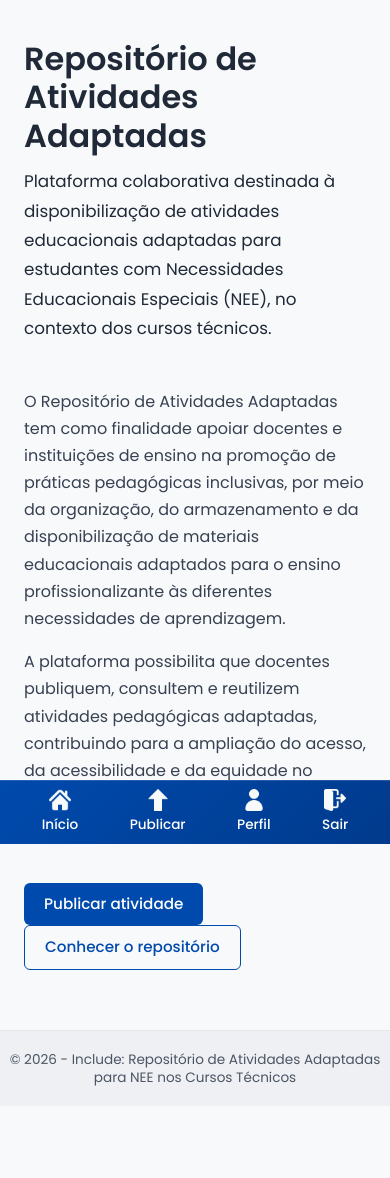
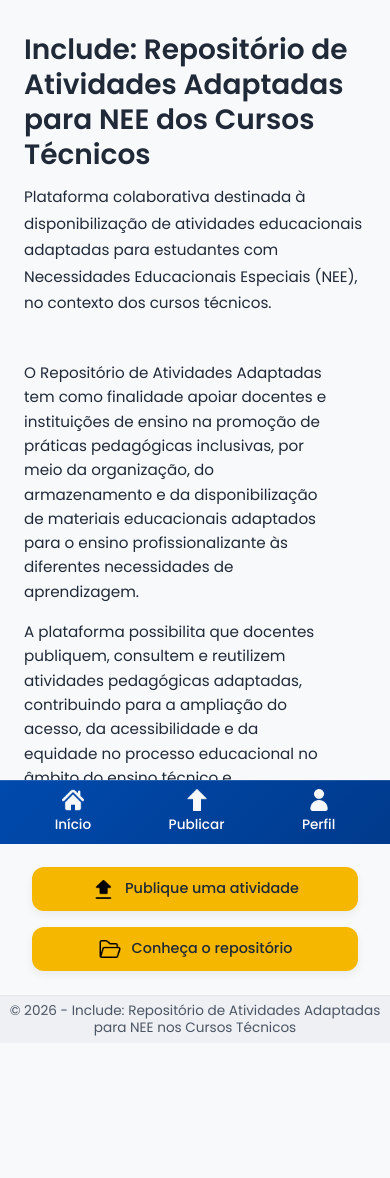
Before and after one commit to rafaella-dias/Include, a Flask app: page / in a window 390 px wide. After the commit the page ends 1036 px from the top, so only its background shows below. Run offline with Flask 3, Linux system fonts and the light colour scheme; a user stored in the database is signed in.

Commit message:
Adicionando ajustes finais às rotas inicio e perfil, ajustando os avisos

```diff
--- a/main.py
+++ b/main.py
@@ -275,6 +275,7 @@ def editar_perfil():
 
         db.session. commit()
 
+        flash('Dados editados com sucesso', 'success')
         return redirect(url_for('perfil'))
 
 
--- a/static/css/base.css
+++ b/static/css/base.css
@@ -119,6 +119,35 @@ body {
 
 .nav-links a:hover {
   background-color: rgba(255, 255, 255, 0.15);
+}
+
+/* ===============================
+   CONTAINER ALERTAS
+================================ */
+.alert-container {
+  display: flex;
+  flex-direction: column;
+  align-items: center;
+  gap: 10px;
+  width: 100%;
+  margin: 1rem 0;
+}
+
+.alert-container .alert {
+  width: auto;
+  max-width: 500px;
+  text-align: center;
+  box-shadow: 0 2px 6px rgba(0,0,0,0.1);
+  transition: opacity 0.5s ease;
+}
+
+.alert-container .alert.auto-dismiss {
+  animation: fadeOut 6s forwards;
+}
+
+@keyframes fadeOut {
+  0%, 80% { opacity: 1; }
+  100% { opacity: 0; }
 }
 
 /* ===============================
--- a/static/css/botoes.css
+++ b/static/css/botoes.css
@@ -83,9 +83,58 @@
 }
 
 .btn-icon-danger:hover {
-  background: #e2e8f0;
+  background: #d9dadc;
   background-color: rgba(220, 38, 38, 0.1);
 }
+
+/* -------- ACOES -------- */
+.btn-action {
+  display: inline-flex;
+  align-items: center;
+  gap: 10px;
+
+  margin: 8px;
+  padding: 12px 18px;
+  border-radius: 10px;
+
+  background-color: var(--amarelo-destaque);
+
+  text-decoration: none;
+  font-size: 0.9rem;
+  font-weight: 500;
+  color: var(--texto-principal);
+
+  box-shadow: 0 4px 10px rgba(0, 0, 0, 0.06);
+
+  transition: transform 0.15s ease,
+              box-shadow 0.15s ease,
+              background-color 0.2s ease;
+}
+
+.btn-action img {
+  width: 22px;
+  height: 22px;
+  flex-shrink: 0;
+}
+
+.btn-action:hover {
+  background-color: var(--amarelo-hover);
+}
+
+@media (max-width: 600px) {
+  .btn-action {
+    justify-content: center;
+    padding: 10px;
+    border-radius: 12px;
+  }
+
+  .btn-action img {
+    width: 24px;
+    height: 24px;
+  }
+}
+
+
 
 /* -------- PUBLICAR -------- */
 .publish-wrapper {
--- /dev/null
+++ b/static/css/inicio.css
@@ -0,0 +1,83 @@
+/* ===============================
+   INICIO
+================================ */
+.inicio-acoes {
+  display: flex;
+  flex-direction: row;
+  justify-content: left;
+  align-items: left;
+  flex-wrap: wrap;
+}
+
+.intro h1 {
+    font-size: 2rem;
+    font-weight: 600;
+    color: var(--texto-principal);
+    margin-bottom: 12px;
+    max-width: 40ch;
+}
+
+.subtitle {
+    font-size: 1.05rem;
+    color: var(--texto-secundario);
+    max-width: 70ch;
+}
+.texto-institucional {
+    max-width: 75ch;
+}
+
+.texto-institucional p {
+    font-size: 1rem;
+    line-height: 1.7;
+    color: var(--texto-principal);
+}
+
+
+@media (max-width: 600px) {
+  .inicio-acoes {
+    flex-direction: column;
+    align-items: stretch;
+  }
+
+  .institucional {
+    margin-top: 28px;
+    margin-bottom: 40px;
+  }
+
+  .intro h1 {
+    font-size: 1.5rem;
+    line-height: 1.25;
+  }
+
+  .subtitle {
+    font-size: 0.95rem;
+    max-width: 100%;
+  }
+
+  .texto-institucional {
+    max-width: 100%;
+  }
+
+  .texto-institucional p {
+    font-size: 0.95rem;
+    line-height: 1.6;
+  }
+}
+
+@media (max-width: 900px) {
+  .inicio-acoes {
+    flex-wrap: wrap;
+  }
+
+  .intro h1 {
+    font-size: 1.75rem;
+  }
+
+  .subtitle {
+    max-width: 90%;
+  }
+
+  .texto-institucional {
+    max-width: 90%;
+  }
+}
--- a/static/css/specific_styles.css
+++ /dev/null
@@ -1,35 +0,0 @@
-/* ===============================
-   INICIO
-================================ */
-.institucional {
-    margin-top: 40px;
-    margin-bottom: 60px;
-}
-.intro h1 {
-    font-size: 2rem;
-    font-weight: 600;
-    color: #1f2937;
-    margin-bottom: 12px;
-}
-
-.subtitle {
-    font-size: 1.05rem;
-    color: #4b5563;
-    max-width: 70ch;
-}
-.texto-institucional {
-    max-width: 75ch;
-}
-
-.texto-institucional p {
-    font-size: 1rem;
-    line-height: 1.7;
-    color: #374151;
-}
-footer {
-    border-top: 1px solid #e5e7eb;
-    padding: 20px 0;
-    text-align: center;
-    font-size: 0.85rem;
-    color: #6b7280;
-}
--- a/templates/base.html
+++ b/templates/base.html
@@ -7,13 +7,16 @@
 
     <link href="https://cdn.jsdelivr.net/npm/bootstrap@5.3.2/dist/css/bootstrap.min.css" rel="stylesheet">
     <link rel="stylesheet" href="{{ url_for('static', filename='css/base.css') }}">
-    <link rel="stylesheet" href="{{ url_for('static', filename='css/specific_styles.css') }}">
     <link rel="stylesheet" href="{{ url_for('static', filename='css/botoes.css') }}">
     <link rel="stylesheet" href="{{ url_for('static', filename='css/forms.css') }}">
     <link rel="stylesheet" href="{{ url_for('static', filename='css/atividades.css') }}">
+    <link rel="stylesheet" href="{{ url_for('static', filename='css/inicio.css') }}">
     <link rel="stylesheet" href="{{ url_for('static', filename='css/home.css') }}">
     <link rel="stylesheet" href="{{ url_for('static', filename='css/perfil.css') }}">
     <link rel="stylesheet" href="{{ url_for('static', filename='css/editar_perfil.css') }}">
+
+    <script src="https://cdn.jsdelivr.net/npm/bootstrap@5.3.2/dist/js/bootstrap.bundle.min.js"></script>
+
 </head>
 </head>
 <body>
@@ -30,17 +33,13 @@
                     <span class="nav-text">Início</span>
                 </a>
                 <a href="{{ url_for('publicar')}}">
-                    <img src="{{ url_for('static', filename='images/icons/icon-publi.png') }}" alt="">
+                    <img src="{{ url_for('static', filename='images/icons/icon-publicar-branco.png') }}" alt="">
                     <span class="nav-text">Publicar</span>
                 </a>
                 {% if current_user.is_authenticated %}
                     <a href="{{ url_for('perfil' ) }}">
                         <img src="{{ url_for('static', filename='images/icons/icon-perfil.png') }}" alt="">
                         <span class="nav-text">Perfil</span>
-                    </a>
-                    <a href="{{ url_for('logout' ) }}">
-                        <img src="{{ url_for('static', filename='images/icons/icon-sair.png') }}" alt="">
-                        <span class="nav-text">Sair</span>
                     </a>
 
                 {% else %}
@@ -57,21 +56,37 @@
 
     </header>
 
-    {% with messages = get_flashed_messages(with_categories=true) %}
-        {% if messages %}
-            {% for category, message in messages %}
-                <div class="alert alert-{{category}}">
-                    {{message}}
+    <section class="alert-container">
+        {% with messages = get_flashed_messages(with_categories=true) %}
+            {% if messages %}
+                {% for category, message in messages %}
+                    <div class="alert alert-{{ category }} auto-dismiss fade show" role="alert">
+                        {{ message }}
+                        <button type="button" class="btn-close btn-close-white btn-sm" data-bs-dismiss="alert" aria-label="Close"></button>
+                    </div>
+                {% endfor %}
+            {% endif %}
+        {% endwith %}
+    </section>
 
-                </div>
-
-            {% endfor %}
-
-        {% endif %}
-
-    {% endwith %}
 
     {% block content %}{% endblock %}
 
 </body>
+
+<script>
+document.addEventListener('DOMContentLoaded', () => {
+    const alerts = document.querySelectorAll('.alert.auto-dismiss');
+    alerts.forEach(alert => {
+        alert.addEventListener('animationend', () => {
+            alert.remove();
+            const container = document.querySelector('.alert-container');
+            if(container && container.children.length === 0){
+                container.remove();
+            }
+        });
+    });
+});
+</script>
+
 </html>
--- a/templates/inicio.html
+++ b/templates/inicio.html
@@ -5,10 +5,10 @@
 {% block content %}
 
 
-<main class="main-container institucional">
+<main class="main-container ">
 
     <section class="intro">
-        <h1>Repositório de Atividades Adaptadas</h1>
+        <h1>Include: Repositório de Atividades Adaptadas para NEE dos Cursos Técnicos</h1>
         <p class="subtitle">
             Plataforma colaborativa destinada à disponibilização de atividades
             educacionais adaptadas para estudantes com Necessidades Educacionais
@@ -33,12 +33,14 @@
     </section>
 
     <section class="inicio-acoes">
-        <a href="{{ url_for('publicar') }}" class="btn btn-primary">
-            Publicar atividade
+        <a href="{{ url_for('publicar') }}" class="btn-action">
+            <img src="{{ url_for('static', filename='images/icons/icon-publi-preto.png') }}" alt="">
+            <span>Publique uma atividade</span>
         </a>
 
-        <a href="{{ url_for('home') }}" class="btn btn-outline">
-            Conhecer o repositório
+        <a href="{{ url_for('home') }}" class="btn-action">
+            <img src="{{ url_for('static', filename='images/icons/icon-repo.png') }}" alt="">
+            <span>Conheça o repositório</span>
         </a>
     </section>
 
```
Also changed, not shown: static/css/perfil.css (+64 -2 lines), templates/perfil.html (+8 -2 lines), instance/DatabaseInclude.db, static/images/Icons/icon-editar.png (added), static/images/Icons/icon-publi-preto.png (added), static/images/Icons/icon-publicar-branco.png (renamed from static/images/Icons/icon-publi.png), static/images/Icons/icon-repo.png (added), static/images/Icons/icon-sair.png.
